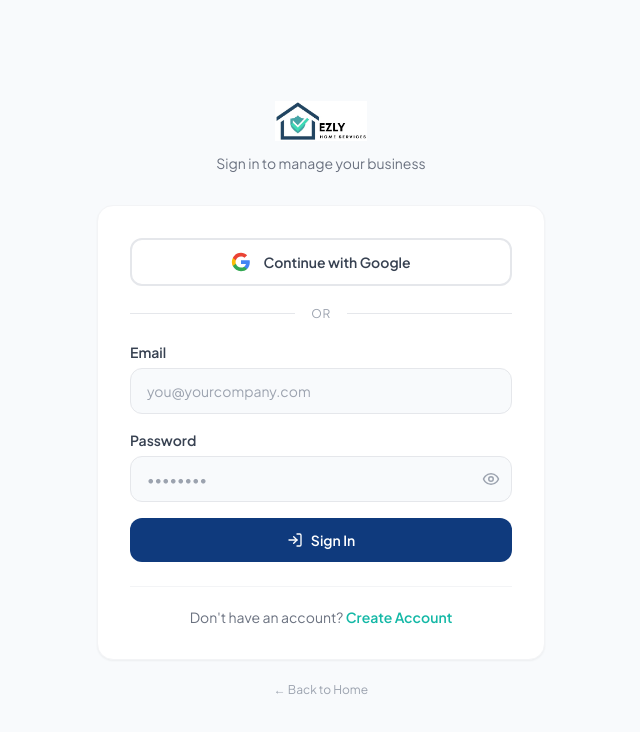
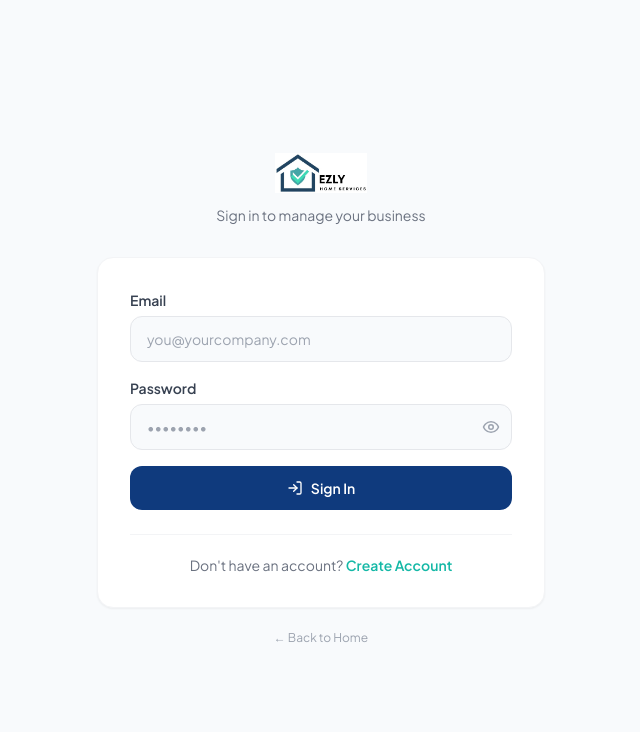
Before and after one commit to bpnelsen/prolink-ezly, a Next.js app: page /login in a window 1280 px wide. Shown: the top 732 px of the page, without its empty margins (319-959 px from the left). Built offline with nearby package versions, Linux system fonts and the light colour scheme; no server answers.

Commit message:
fix: remove google auth from login

```diff
--- a/src/app/login/page.tsx
+++ b/src/app/login/page.tsx
@@ -1,7 +1,4 @@
 'use client'
-
-export const dynamic = 'force-dynamic'
-
 import { useState, useEffect } from 'react'
 import { useRouter } from 'next/navigation'
 import { supabase } from '../../lib/supabase-client'
@@ -32,7 +29,11 @@ export default function LoginPage() {
     setError('')
 
     try {
-      const { data, error: authError } = await supabase.auth.signInWithPassword({ email, password })
+      const { data, error: authError } = await supabase.auth.signInWithPassword({
+        email,
+        password
+      })
+
       if (authError) throw authError
 
       if (data.user) {
@@ -40,9 +41,9 @@ export default function LoginPage() {
           .from('profiles')
           .select('role')
           .eq('id', data.user.id)
-          .single()
+          .single();
 
-        const role = profile?.role || 'contractor'
+        const role = profile?.role || 'contractor';
         if (role === 'admin') router.push('/dashboard/admin')
         else router.push('/dashboard')
       }
@@ -53,30 +54,9 @@ export default function LoginPage() {
     }
   }
 
-  const handleGoogleLogin = async () => {
-    setLoading(true)
-    setError('')
-    try {
-      if (typeof window !== 'undefined') {
-        window.localStorage.setItem('ezly_oauth_role', 'contractor')
-      }
-      const { error: authError } = await supabase.auth.signInWithOAuth({
-        provider: 'google',
-        options: {
-          redirectTo: `${window.location.origin}/auth/callback`,
-        },
-      })
-      if (authError) throw authError
-    } catch (err: any) {
-      setError(err.message || 'Google login failed')
-      setLoading(false)
-    }
-  }
-
   return (
     <div className="min-h-screen bg-[#f8fafc] flex items-center justify-center p-4">
       <div className="w-full max-w-md">
-
         {/* Logo */}
         <div className="text-center mb-8">
           <Link href="/">
@@ -87,30 +67,6 @@ export default function LoginPage() {
 
         {/* Card */}
         <div className="bg-white rounded-2xl border border-gray-100 shadow-sm p-8">
-
-          {/* Google Button */}
-          <button
-            type="button"
-            onClick={handleGoogleLogin}
-            disabled={loading}
-            className="w-full py-3 bg-white border-2 border-gray-200 rounded-xl hover:border-[#0f3a7d] hover:bg-gray-50 transition font-semibold text-gray-700 flex items-center justify-center gap-3 text-sm disabled:opacity-50 mb-5"
-          >
-            <svg className="w-5 h-5" viewBox="0 0 24 24">
-              <path fill="#4285F4" d="M22.56 12.25c0-.78-.07-1.53-.2-2.25H12v4.26h5.92c-.26 1.37-1.04 2.53-2.21 3.31v2.77h3.57c2.08-1.92 3.28-4.74 3.28-8.09z"/>
-              <path fill="#34A853" d="M12 23c2.97 0 5.46-.98 7.28-2.66l-3.57-2.77c-.98.66-2.23 1.06-3.71 1.06-2.86 0-5.29-1.93-6.16-4.53H2.18v2.84C3.99 20.53 7.7 23 12 23z"/>
-              <path fill="#FBBC05" d="M5.84 14.09c-.22-.66-.35-1.36-.35-2.09s.13-1.43.35-2.09V7.07H2.18C1.43 8.55 1 10.22 1 12s.43 3.45 1.18 4.93l2.85-2.22.81-.62z"/>
-              <path fill="#EA4335" d="M12 5.38c1.62 0 3.06.56 4.21 1.64l3.15-3.15C17.45 2.09 14.97 1 12 1 7.7 1 3.99 3.47 2.18 7.07l3.66 2.84c.87-2.6 3.3-4.53 6.16-4.53z"/>
-            </svg>
-            Continue with Google
-          </button>
-
-          <div className="relative flex items-center mb-5">
-            <div className="flex-1 border-t border-gray-200" />
-            <span className="mx-4 text-xs text-gray-400 uppercase tracking-wider">or</span>
-            <div className="flex-1 border-t border-gray-200" />
-          </div>
-
-          {/* Email/Password Form */}
           <form onSubmit={handleLogin} className="space-y-4">
             <div>
               <label className="block text-sm font-semibold text-gray-700 mb-1.5">Email</label>
@@ -174,7 +130,6 @@ export default function LoginPage() {
         <div className="text-center mt-4">
           <Link href="/" className="text-xs text-gray-400 hover:text-gray-600">← Back to Home</Link>
         </div>
-
       </div>
     </div>
   )
```
